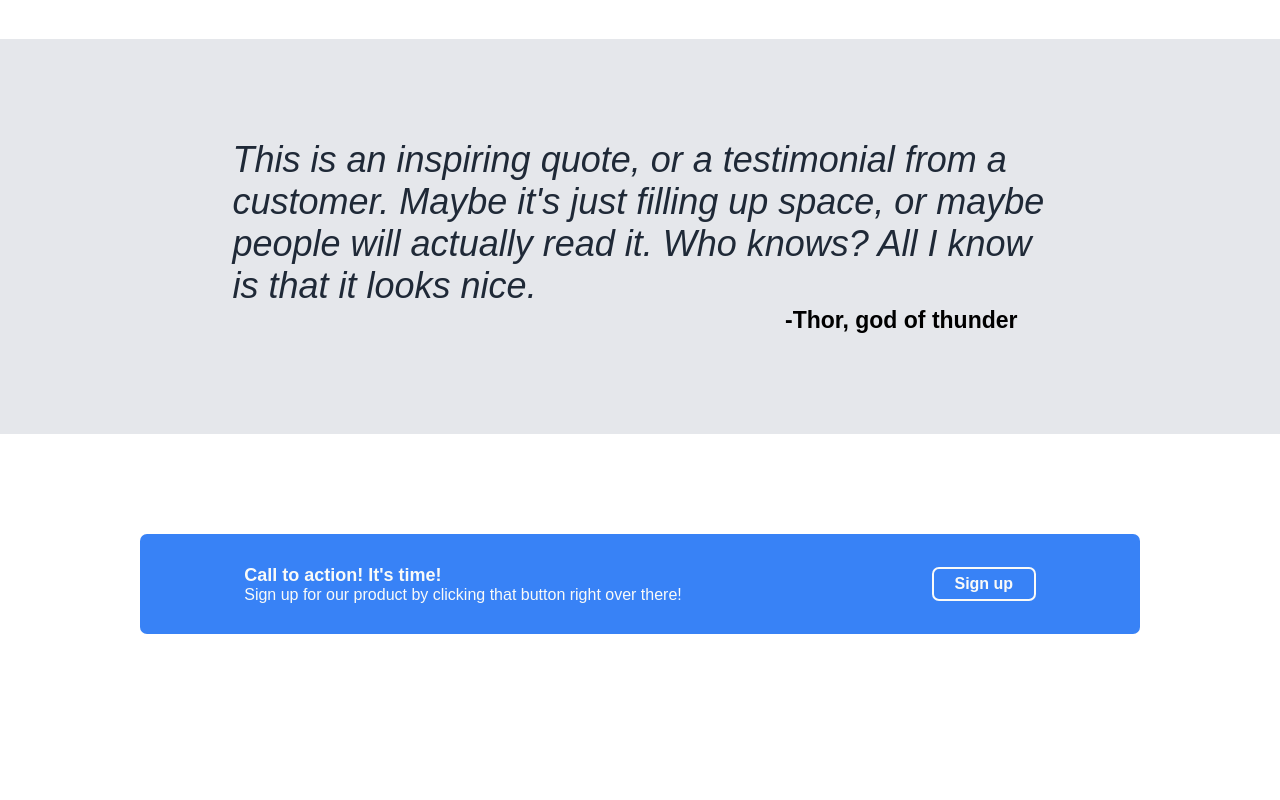
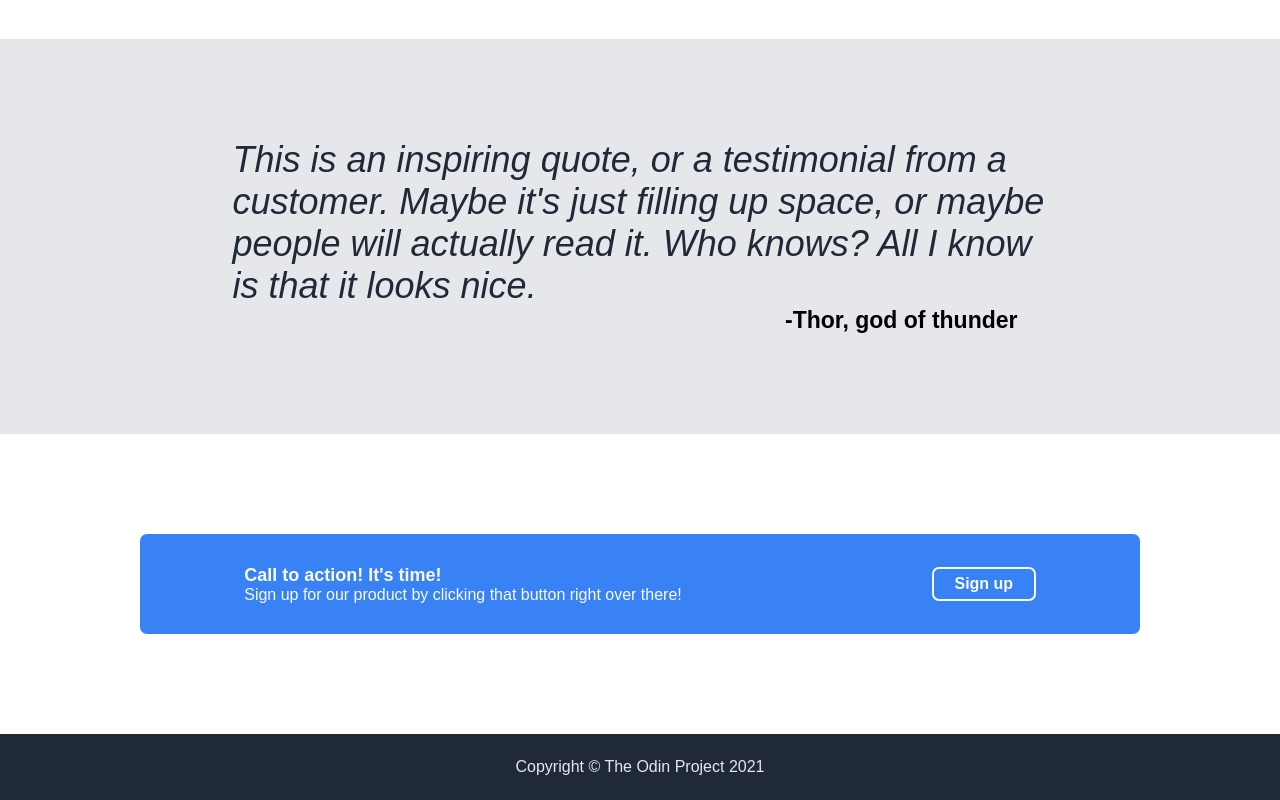
Before and after one commit to asanchez947/landing-page, a plain HTML site: page index.html in a window 1280 px wide. Shown: the part 693-1493 px from the top of the page. Before the commit the page ends 1427 px from the top, so only its background shows below. Drawn offline with Linux system fonts and the light colour scheme.

Commit message:
Finish footer stage 1

```diff
--- a/index.html
+++ b/index.html
@@ -64,5 +64,8 @@
                 <button class="actionbut">Sign up</button>
             </div>
         </div>
+        <div class="footer">
+            <div class="footcont">Copyright © The Odin Project 2021</div>
+        </div>
     </body>
 </html>
--- a/style.css
+++ b/style.css
@@ -191,3 +191,12 @@ info {
 .actionbut {
     border: solid 2px #F9FAF8;
 }
+
+.footer {
+    background-color: #1F2937;
+    padding: 24px;
+}
+
+.footcont {
+    color: #E5E7EB;
+}
```
